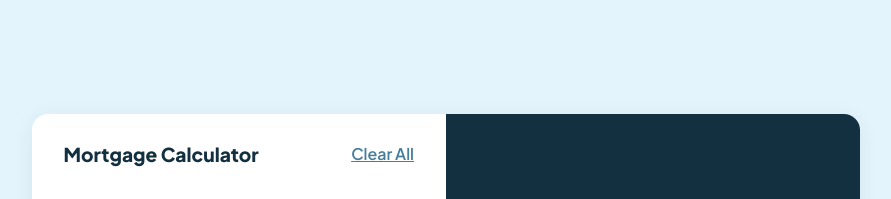
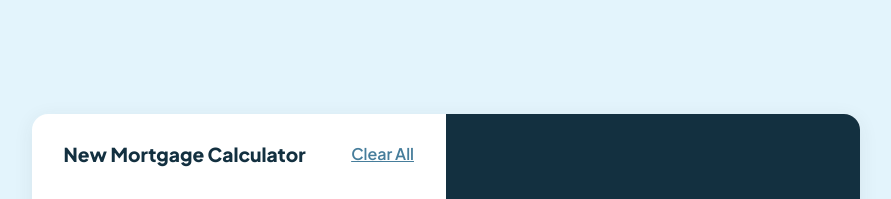
Before and after one commit to Jstickz/mortgage-calculator, a plain HTML site: page index.html in a window 1280 px wide. Shown: the top 199 px of the page, without its empty margins (194-1085 px from the left). Drawn offline with Linux system fonts and the light colour scheme.

Commit message:
fourth commit

```diff
--- a/index.html
+++ b/index.html
@@ -15,7 +15,7 @@
     <!-- Header Starts Here -->
     <div class="top-container">
       <div class="header">
-        <h2 class="header">Mortgage Calculator</h2>
+        <h2 class="header">New Mortgage Calculator</h2>
         <button class="clear-all-btn" id="clear-all-btn">Clear All</button>
       </div>
 
--- a/script.js
+++ b/script.js
@@ -14,8 +14,6 @@ const results = document.getElementById("results");
 const preview = document.getElementById("preview");
 const yourTotalInterest = document.getElementById("yourTotalInterest");
 
-// const repayment = document.getElementById("repayment");
-// const interest = document.getElementById("interest");
 
 let principal = 0;
 let term = 0;
--- a/styles.css
+++ b/styles.css
@@ -58,7 +58,7 @@ main .top-container {
 
 .header h2 {
     color: var(--bottom-conatiner-color);
-    font-size: 1.6rem;
+    font-size: 1.5rem;
     font-weight: 900;
     padding: .7rem 0;
 }
```
